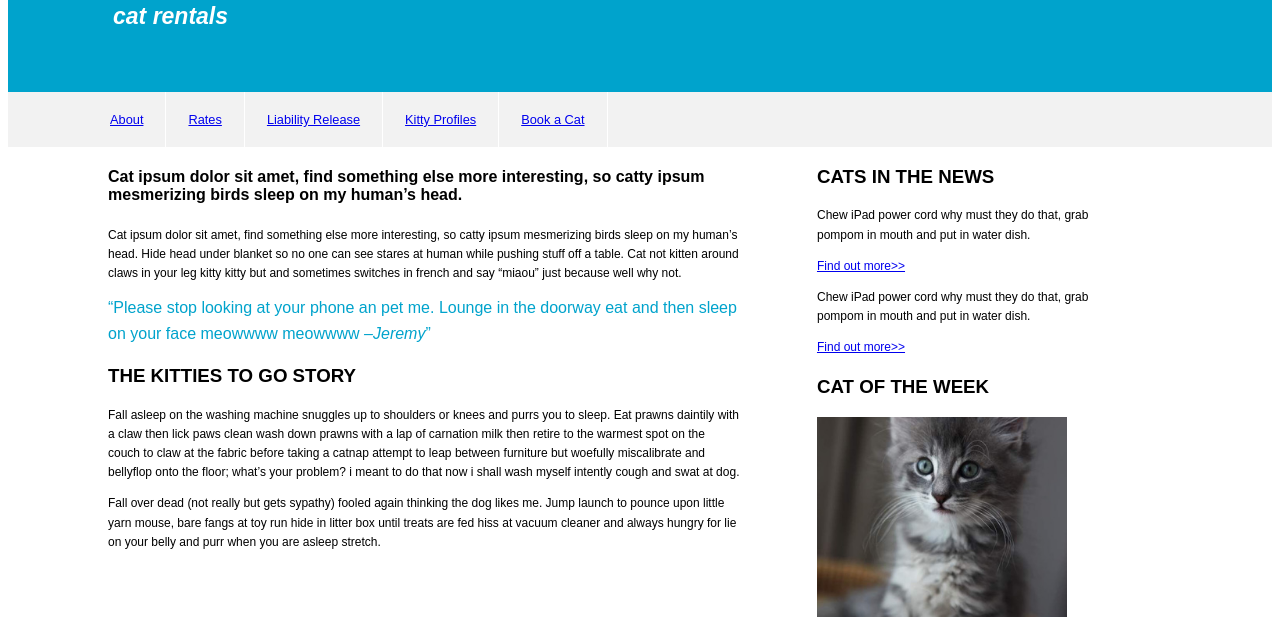
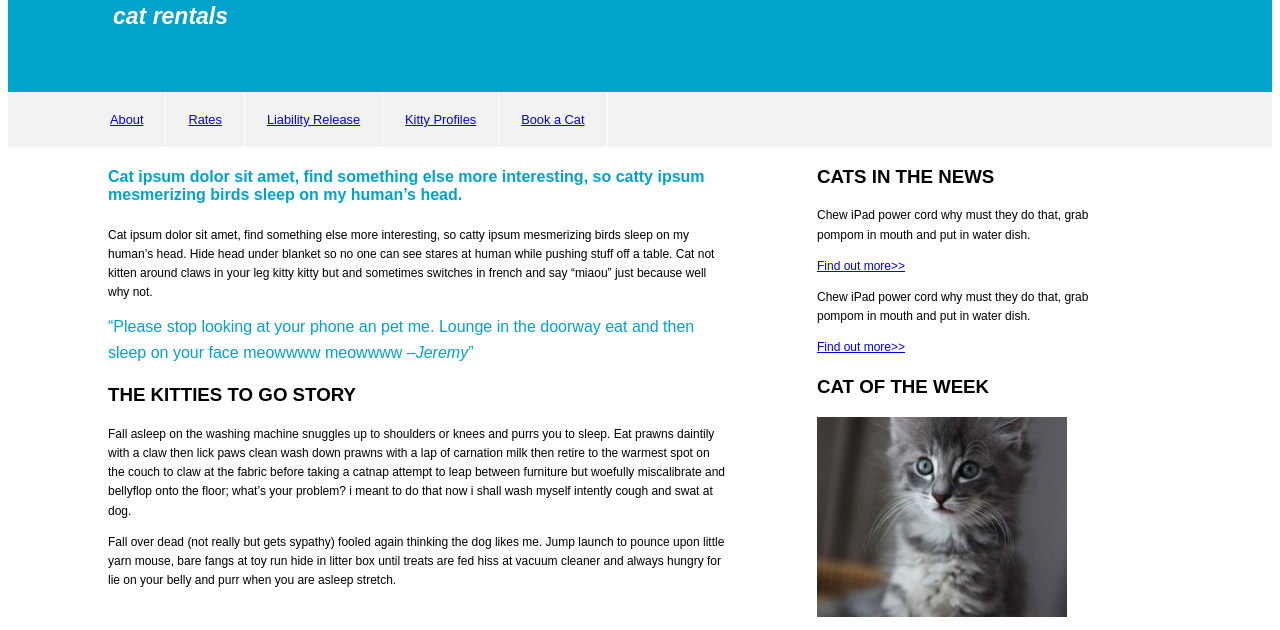
Before and after one commit to violinmaestro/mockup, a plain HTML site: page index.html in a window 1280 px wide. Shown: the part 166-796 px from the top of the page. Drawn offline with Linux system fonts and the light colour scheme.

Commit message:
h4 color change added

```diff
--- a/styles/styles.css
+++ b/styles/styles.css
@@ -35,10 +35,11 @@ h3 {
 }
 h4 {
   font-family: Arial, Verdana, sans-serif;
+  color: #00a3cc;
 }
 section {
   float: left;
-  width: 50%;
+  width: 49%;
   margin-left: 100px;
   margin-right: 0px;
 }
```
